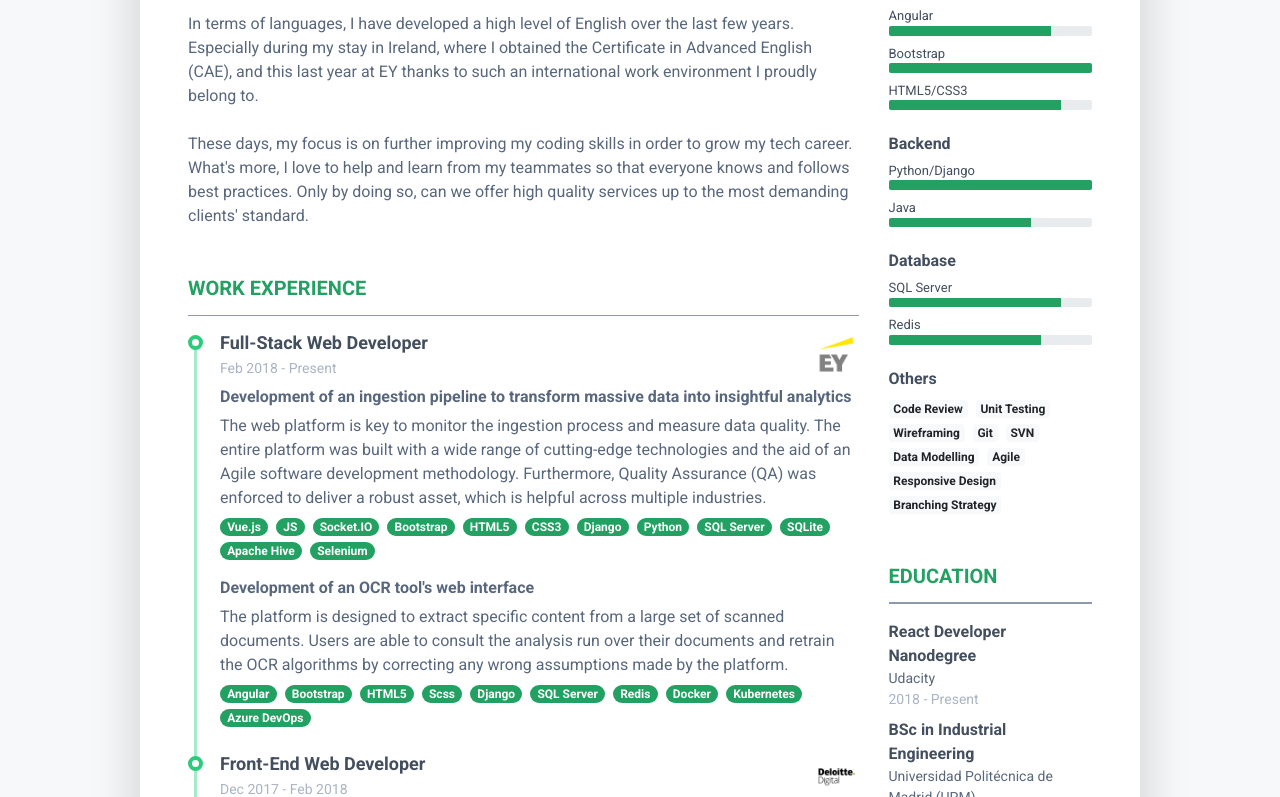
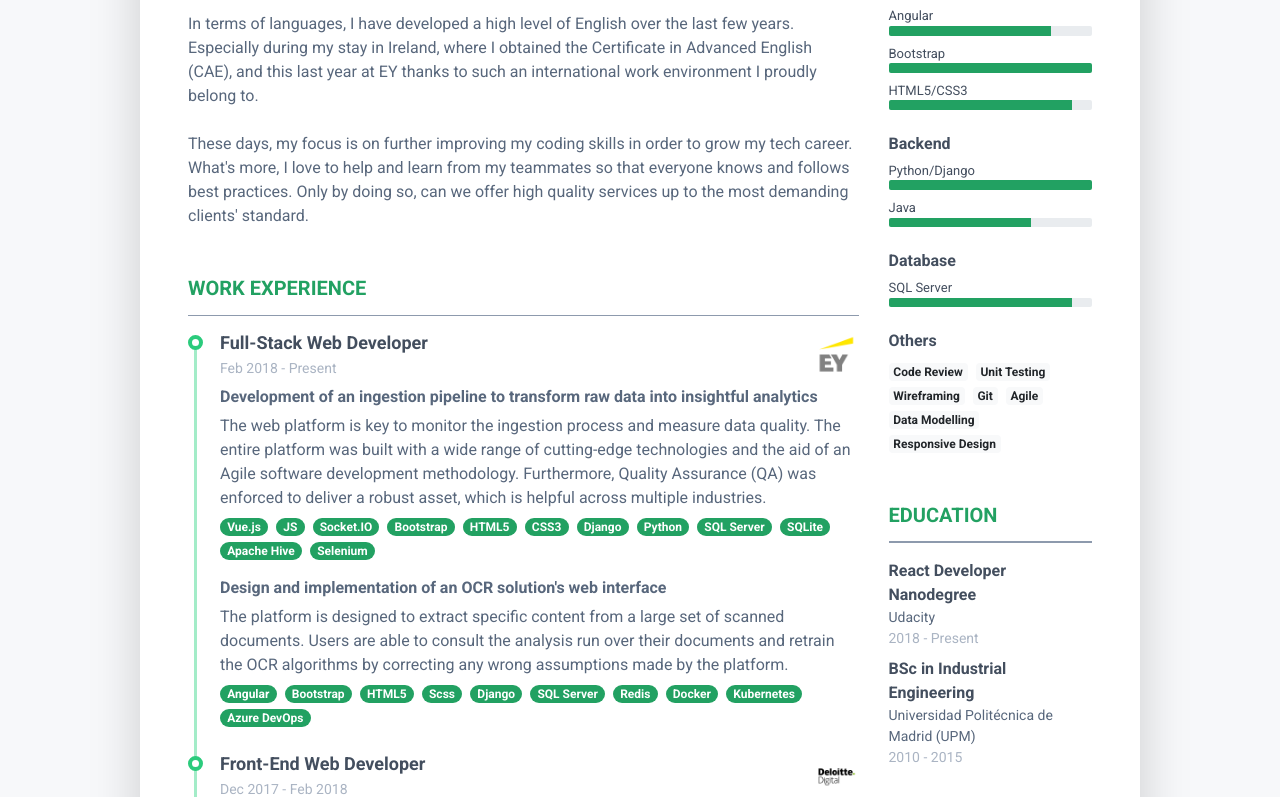
Before and after one commit to fernanalegria/resume, a React (Create React App) app: page / in a window 1280 px wide. Shown: the part 486-1283 px from the top of the page. Built offline with nearby package versions, Linux system fonts and the light colour scheme.

Commit message:
feat: Update resume content

```diff
--- a/src/assets/js/resumeStore.js
+++ b/src/assets/js/resumeStore.js
@@ -57,7 +57,7 @@ export const workExperience = [
       {
         id: 1,
         heading:
-          'Development of an ingestion pipeline to transform massive data into insightful analytics',
+          'Development of an ingestion pipeline to transform raw data into insightful analytics',
         description:
           'The web platform is key to monitor the ingestion process and measure data quality. The entire platform was built with a wide range of cutting-edge technologies and the aid of an Agile software development methodology. Furthermore, Quality Assurance (QA) was enforced to deliver a robust asset, which is helpful across multiple industries.',
         stack: [
@@ -77,7 +77,7 @@ export const workExperience = [
       },
       {
         id: 2,
-        heading: "Development of an OCR tool's web interface",
+        heading: "Design and implementation of an OCR solution's web interface",
         description:
           'The platform is designed to extract specific content from a large set of scanned documents. Users are able to consult the analysis run over their documents and retrain the OCR algorithms by correcting any wrong assumptions made by the platform.',
         stack: [
@@ -203,7 +203,7 @@ export const skillSets = [
       },
       {
         name: 'HTML5/CSS3',
-        value: 85
+        value: 90
       }
     ]
   },
@@ -229,11 +229,7 @@ export const skillSets = [
     items: [
       {
         name: 'SQL Server',
-        value: 85
-      },
-      {
-        name: 'Redis',
-        value: 75
+        value: 90
       }
     ]
   },
@@ -246,11 +242,9 @@ export const skillSets = [
       'Unit Testing',
       'Wireframing',
       'Git',
-      'SVN',
+      'Agile',
       'Data Modelling',
-      'Agile',
-      'Responsive Design',
-      'Branching Strategy'
+      'Responsive Design'
     ]
   }
 ];
```
